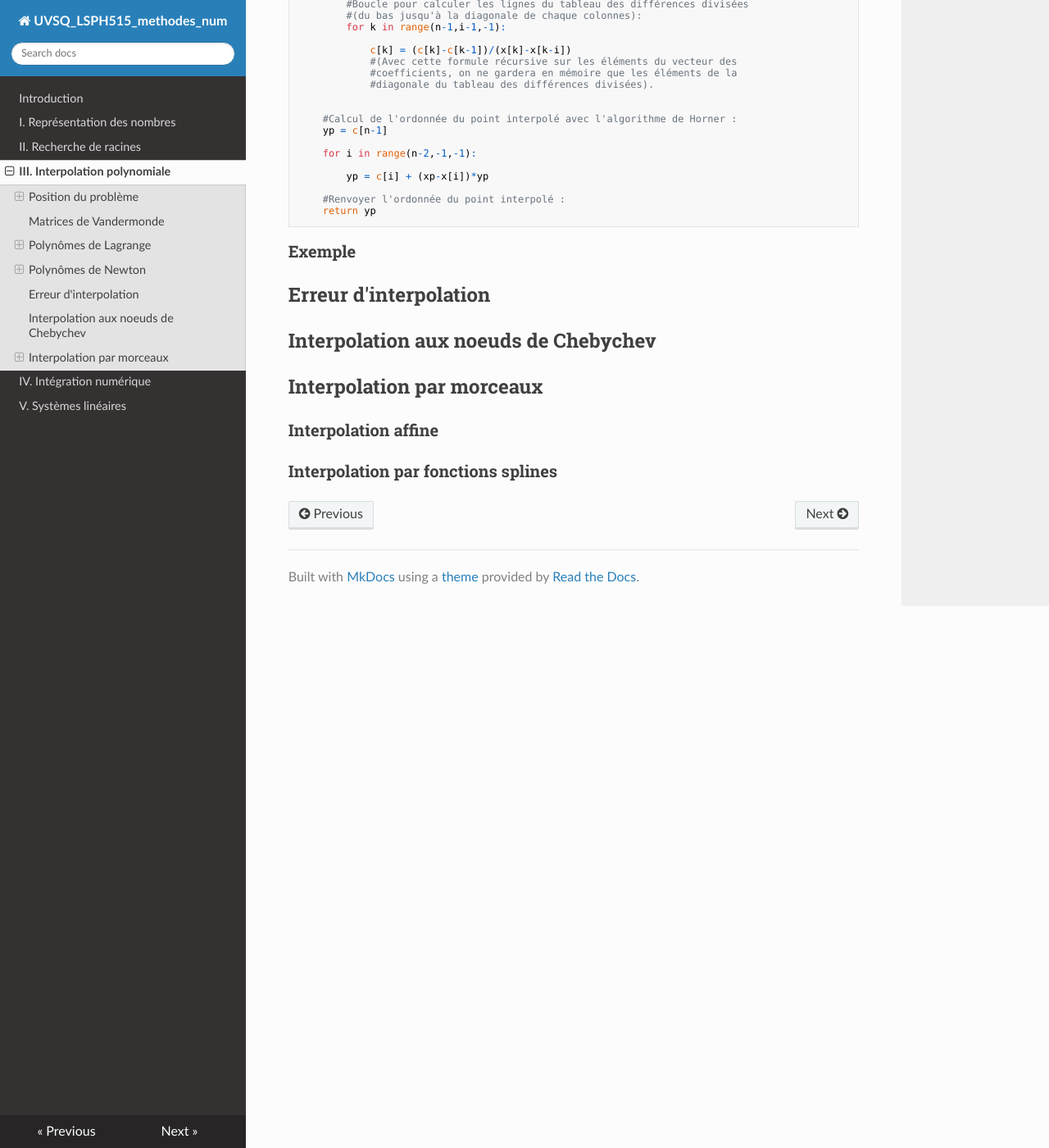
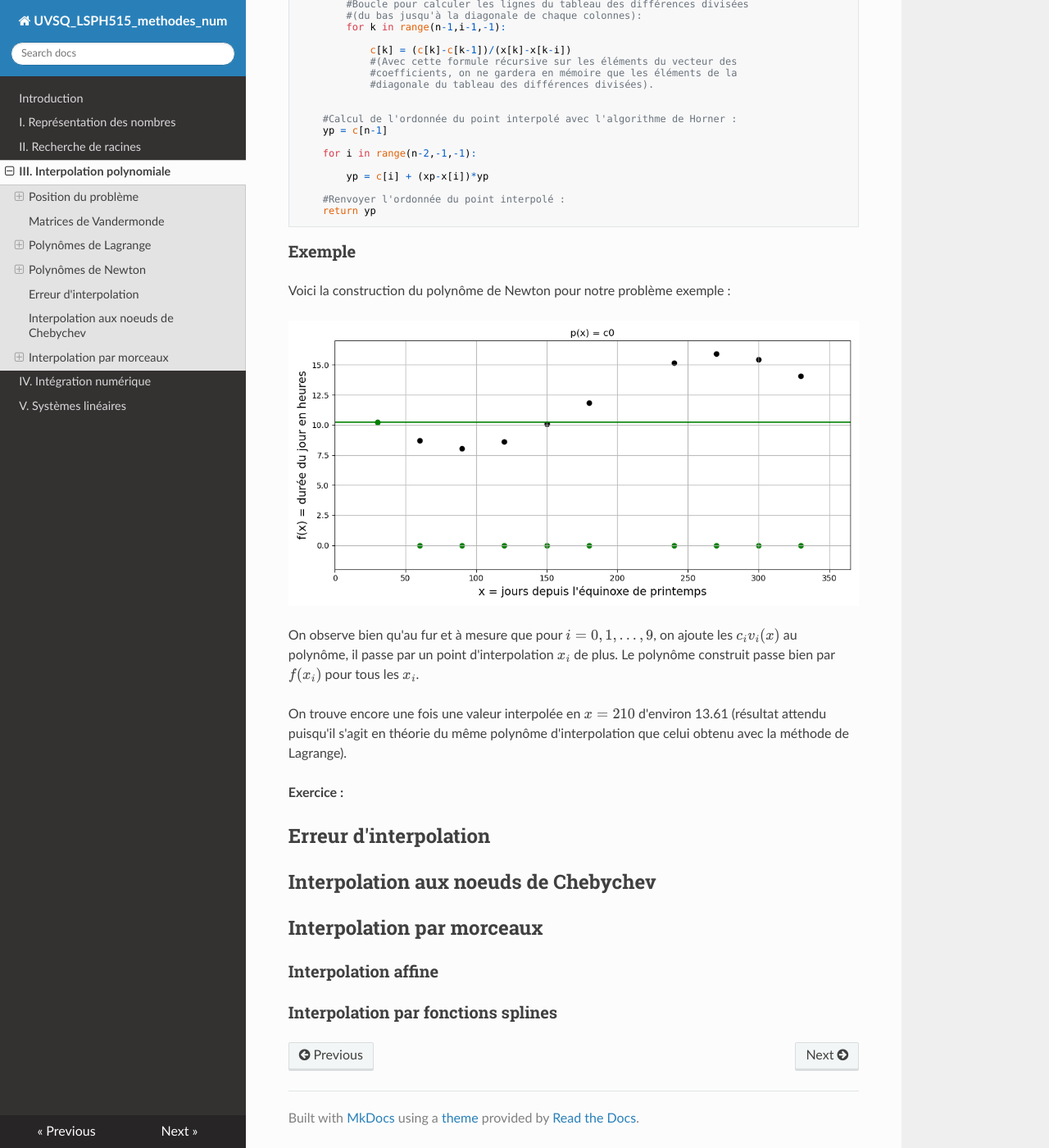
Before and after one commit to NicOudart/UVSQ_LSPH515_methodes_num, an MkDocs documentation site: the page built from docs/Chap3_Interpolation_polynomiale.md, in a window 1280 px wide and 1400 px high, scrolled down 9710 px. Shown: the whole window at 82% size. Built offline with MkDocs 1.6.1, drawn with Linux system fonts in a browser that asks for light colours; nearby versions of some CDN libraries.

Commit message:
-Progress on the Newton part of Chapter 3.

```diff
--- a/docs/Chap3_Interpolation_polynomiale.md
+++ b/docs/Chap3_Interpolation_polynomiale.md
@@ -223,7 +223,7 @@ L'interpolation de Newton, présentée dans la suite, n'a pas ce désaventage.
 
 Voici la construction du polynôme de Lagrange pour notre problème exemple :
 
-![Graphique de f](img/Chap3_exemple_lagrange.gif)
+![Polynôme de Lagrange](img/Chap3_exemple_lagrange.gif)
 
 On observe bien que pour $i=0,1,...,9$, chaque $f(x_i)L_i(x)$ passe par $f(x_i)$ en $x = x_i$ et par 0 en $x = x_j$ pour $j \neq i$.
 Le polynôme construit passe bien par $f(x_i)$ pour tous les $x_i$.
@@ -376,6 +376,17 @@ def newton(x,y,xp):
 
 ### Exemple
 
+Voici la construction du polynôme de Newton pour notre problème exemple :
+
+![Polynôme de Newton](img/Chap3_exemple_newton.gif)
+
+On observe bien qu'au fur et à mesure que pour $i=0,1,...,9$, on ajoute les $c_i v_i(x)$ au polynôme, il passe par un point d'interpolation $x_i$ de plus.
+Le polynôme construit passe bien par $f(x_i)$ pour tous les $x_i$.
+
+On trouve encore une fois une valeur interpolée en $x = 210$ d'environ 13.61 (résultat attendu puisqu'il s'agit en théorie du même polynôme d'interpolation que celui obtenu avec la méthode de Lagrange).
+
+**Exercice :**
+
 ## Erreur d'interpolation
 
 ## Interpolation aux noeuds de Chebychev
```
Also changed, not shown: docs/img/Chap3_exemple_newton.gif (added).
